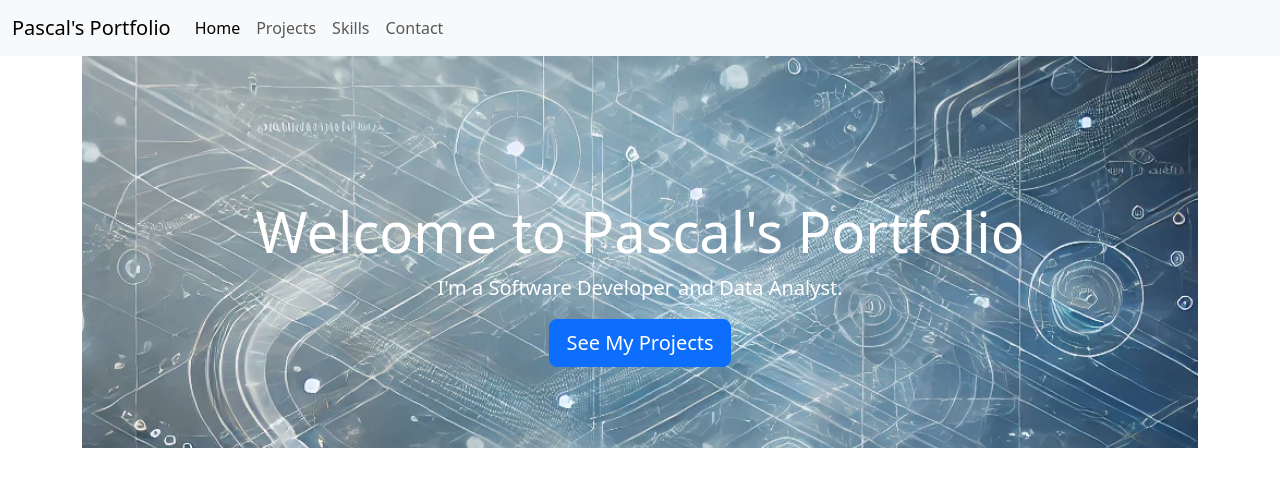
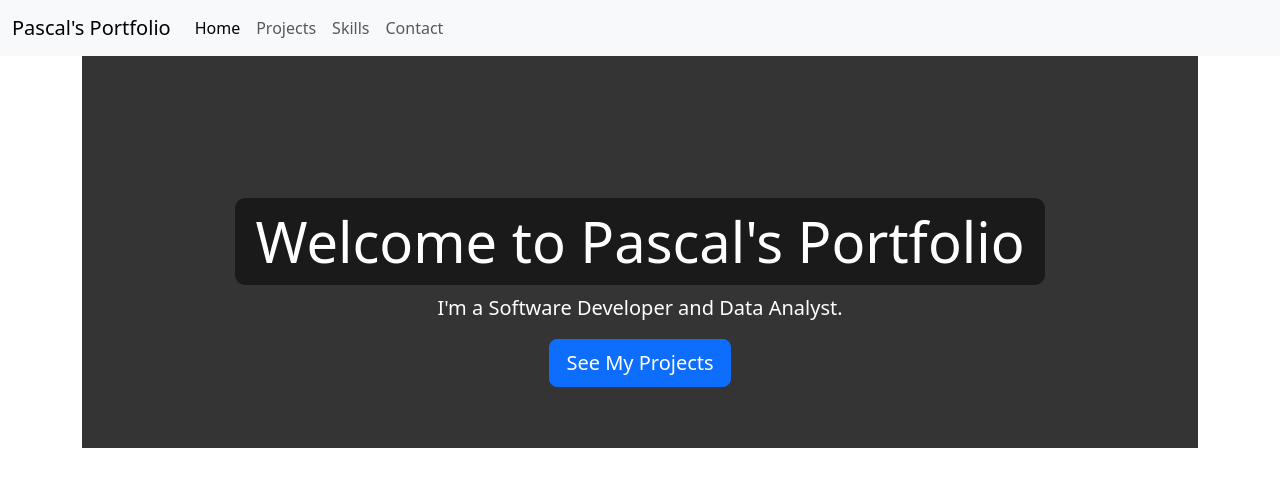
Before and after one commit to bongcoy/portfolio, a CodeIgniter 4 app: the page made by app/Views/home.php in a window 1280 px wide. Shown: the top 493 px of the page. Run offline with PHP 8.4 and a stand-in for CodeIgniter, Linux system fonts and the light colour scheme; the template is opened without the code that fills it, so the values that code supplies are empty; some libraries are stand-ins or nearby versions.

Commit message:
Update home page with highlighted title in Pascal's Portfolio

```diff
--- a/app/Views/home.php
+++ b/app/Views/home.php
@@ -4,11 +4,21 @@
 <!-- Hero Section -->
 <div class="hero" style="background-image: url('<?= base_url('images/hero-background.png') ?>'); background-size: cover; background-position: center; height: 400px;">
     <div class="text-center text-white" style="padding-top: 150px;">
-        <h1 class="display-4">Welcome to Pascal's Portfolio</h1>
+        <h1 class="display-4 title-highlight">Welcome to Pascal's Portfolio</h1>
         <p class="lead">I'm a Software Developer and Data Analyst.</p>
         <a href="<?= base_url('/projects') ?>" class="btn btn-primary btn-lg">See My Projects</a>
     </div>
 </div>
+
+<style>
+    .title-highlight {
+        background-color: rgba(0, 0, 0, 0.5);
+        /* Semi-transparent black */
+        display: inline-block;
+        padding: 10px 20px;
+        border-radius: 10px;
+    }
+</style>
 
 <!-- About Me Section -->
 <section class="about-me mt-5">
```
Also changed, not shown: public/images/hero-background.png.
